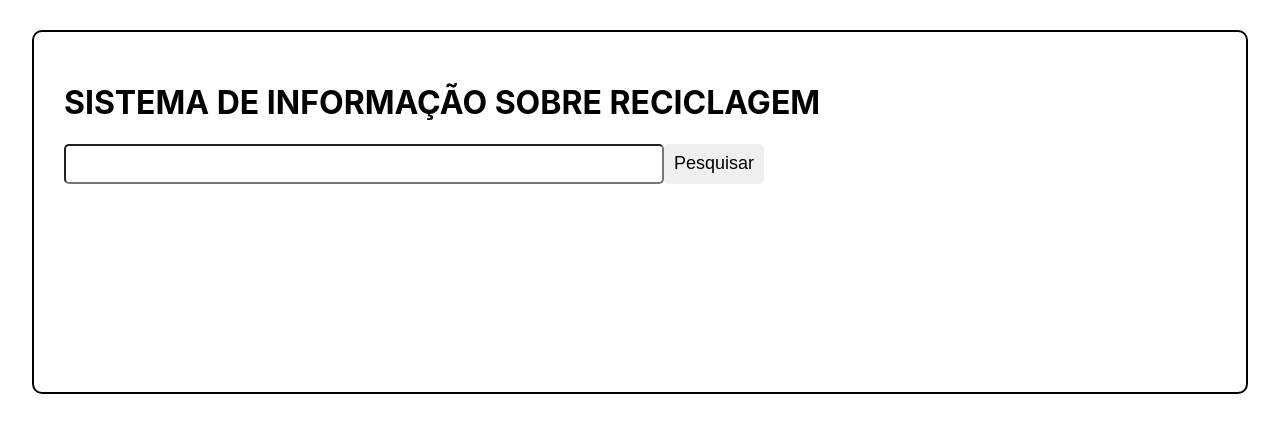
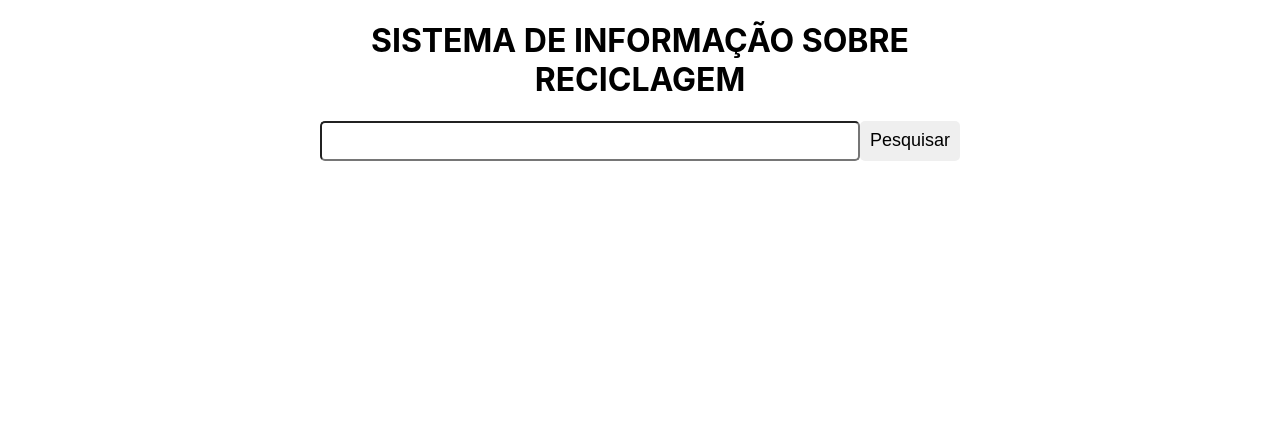
Before and after one commit to Baryarte/SISC-SI-2022, a React (Create React App) app in the folder sisc/: page / in a window 1280 px wide. Shown: the top 432 px of the page. Built offline with nearby package versions, Linux system fonts and the light colour scheme.

Commit message:
Centralizando barra e título

```diff
--- a/sisc/src/App.css
+++ b/sisc/src/App.css
@@ -1,13 +1,33 @@
+/*.container {*/
+/*  width: 90%;*/
+/*  margin: 30px auto;*/
+/*  overflow: auto;*/
+/*  min-height: 300px;*/
+/*  border: 2px solid black;*/
+/*  padding: 30px;*/
+/*  border-radius: 10px;*/
+/*}*/
+
+.app {
+    width: 100%;
+
+    display: flex;
+    flex-direction: column;
+    /*justify-content: center;*/
+    align-items: center;
+}
+
 .container {
-  width: 90%;
-  margin: 30px auto;
-  overflow: auto;
-  min-height: 300px;
-  border: 2px solid black;
-  padding: 30px;
-  border-radius: 10px;
+    width: 50%;
+    align-items: center;
+    justify-items: center;
+}
+
+.page-title {
+
+    text-align: center;
 }
 
 .Searchbar {
-  top: 50%;
+    top: 50%;
 }
--- a/sisc/src/App.js
+++ b/sisc/src/App.js
@@ -4,15 +4,15 @@ import Searchbar from './components/Searchbar';
 
 const App = () => {
 
-  return (
-    <>
-      <div className="container">
-        <h1 >SISTEMA DE INFORMAÇÃO SOBRE RECICLAGEM</h1>
-        <Searchbar />
+    return (
+        <div className="app">
+            <div className="container">
+                <h1 className="page-title">SISTEMA DE INFORMAÇÃO SOBRE RECICLAGEM</h1>
+                <Searchbar/>
 
-      </div>
-    </>
-  );
+            </div>
+        </div>
+    );
 };
 
 export default App;
--- a/sisc/src/components/Searchbar.css
+++ b/sisc/src/components/Searchbar.css
@@ -1,7 +1,7 @@
 .search-box {
   left: 20%;
   top: 30%;
-  width: 50%;
+  width: 100%;
   background-color: white;
   color: grey;
   border-radius: 5px;
```
Also changed, not shown: 1 other file (tests, documents, lock files or other folders).
